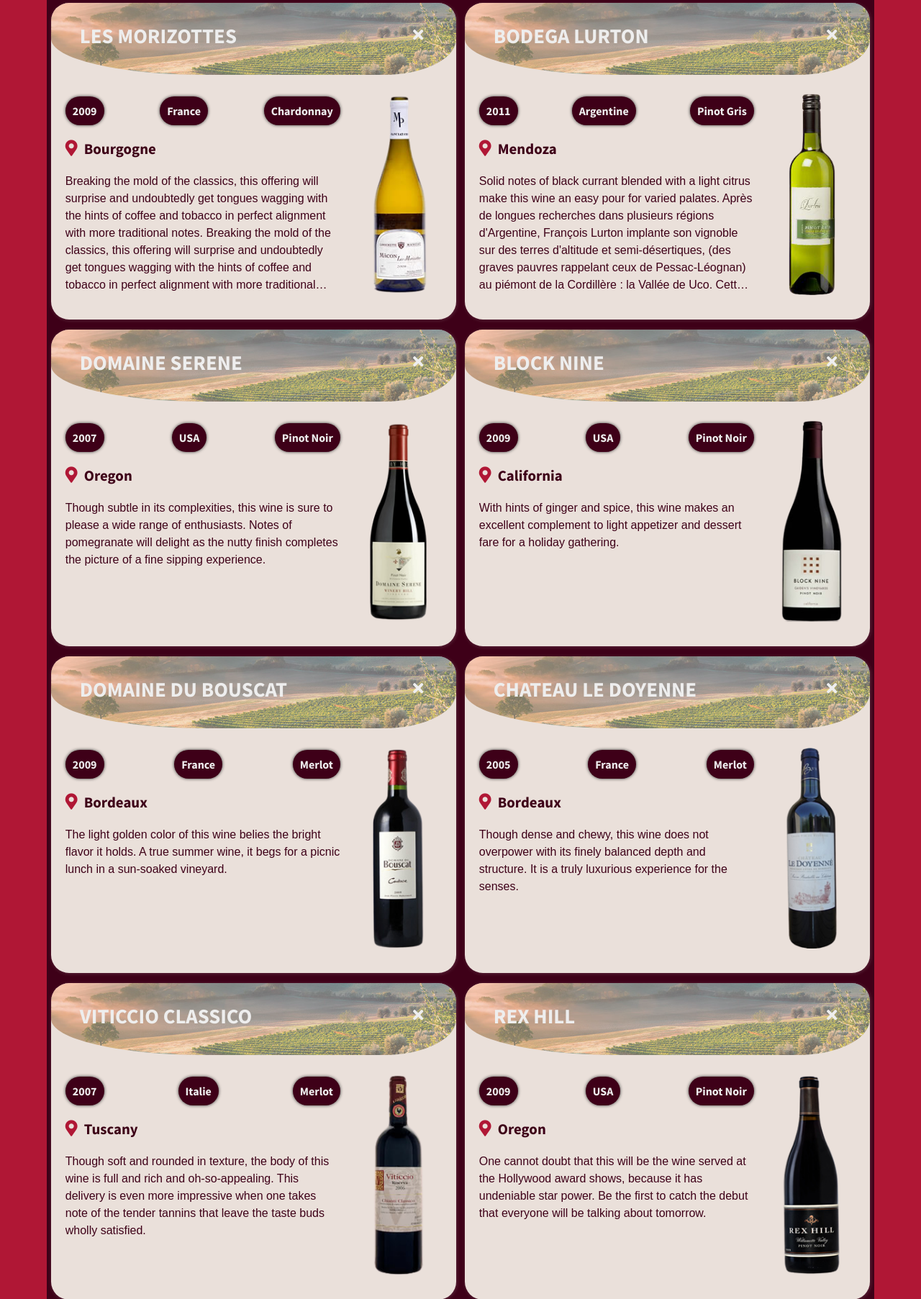
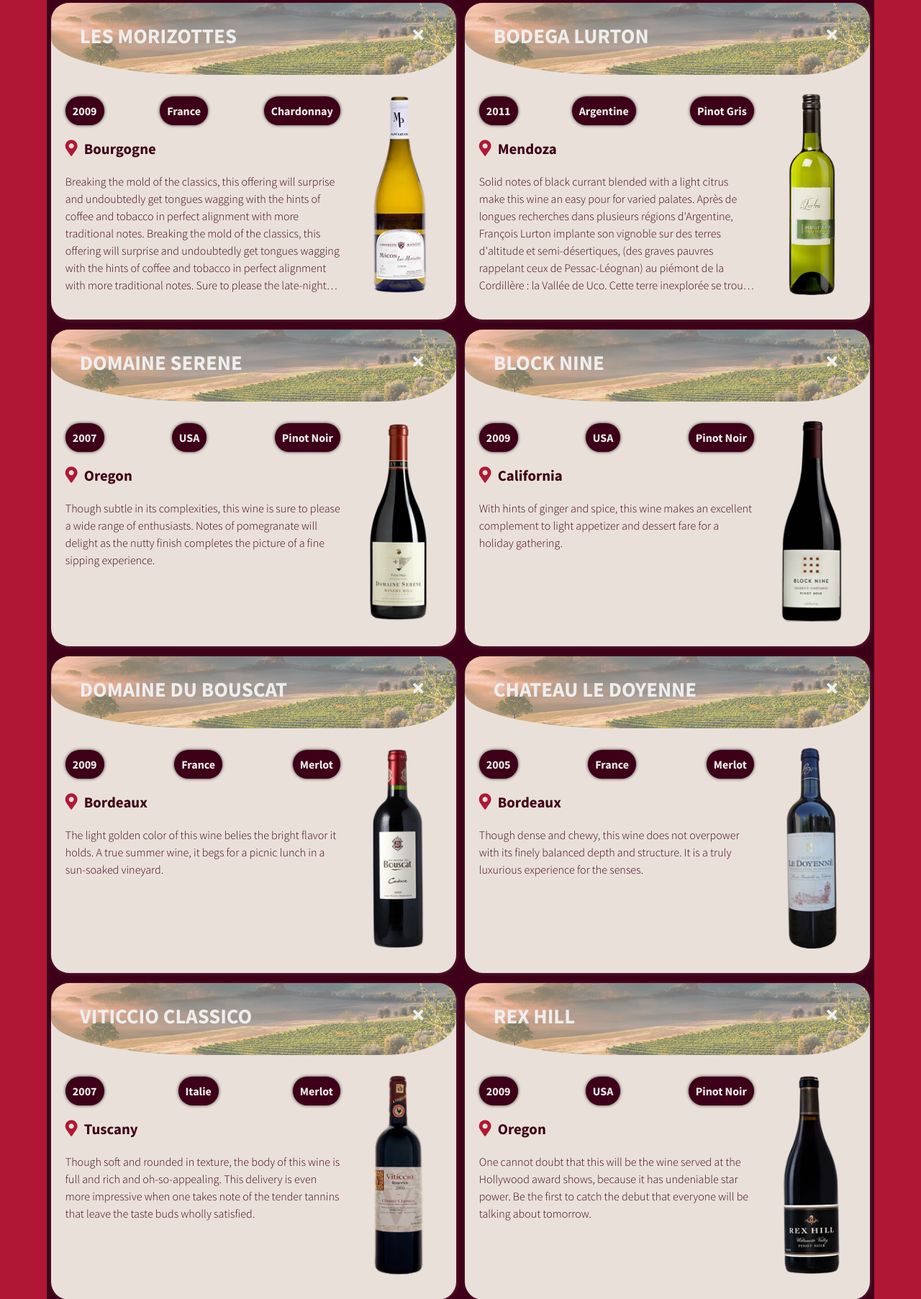
Before and after one commit to HenriBresteau/vuejs-php-v-num, a PHP site: page / in a window 1280 px wide. Shown: the part 255-2060 px from the top of the page at 72% size. Run offline with PHP 8.4, Linux system fonts and the light colour scheme; data comes from the database, SQL or seed files in the repository; some libraries are stand-ins or nearby versions; some web fonts are replaced.

Commit message:
erreur lien fonts

```diff
--- a/assets/style/index.css
+++ b/assets/style/index.css
@@ -4,7 +4,7 @@
 }
 @font-face {
   font-family: "font-2";
-  src: url(fonts/SourceSansPro-Ligth.ttf);
+  src: url(fonts/SourceSansPro-Light.ttf);
 }
 * {
   padding: 0;
```
